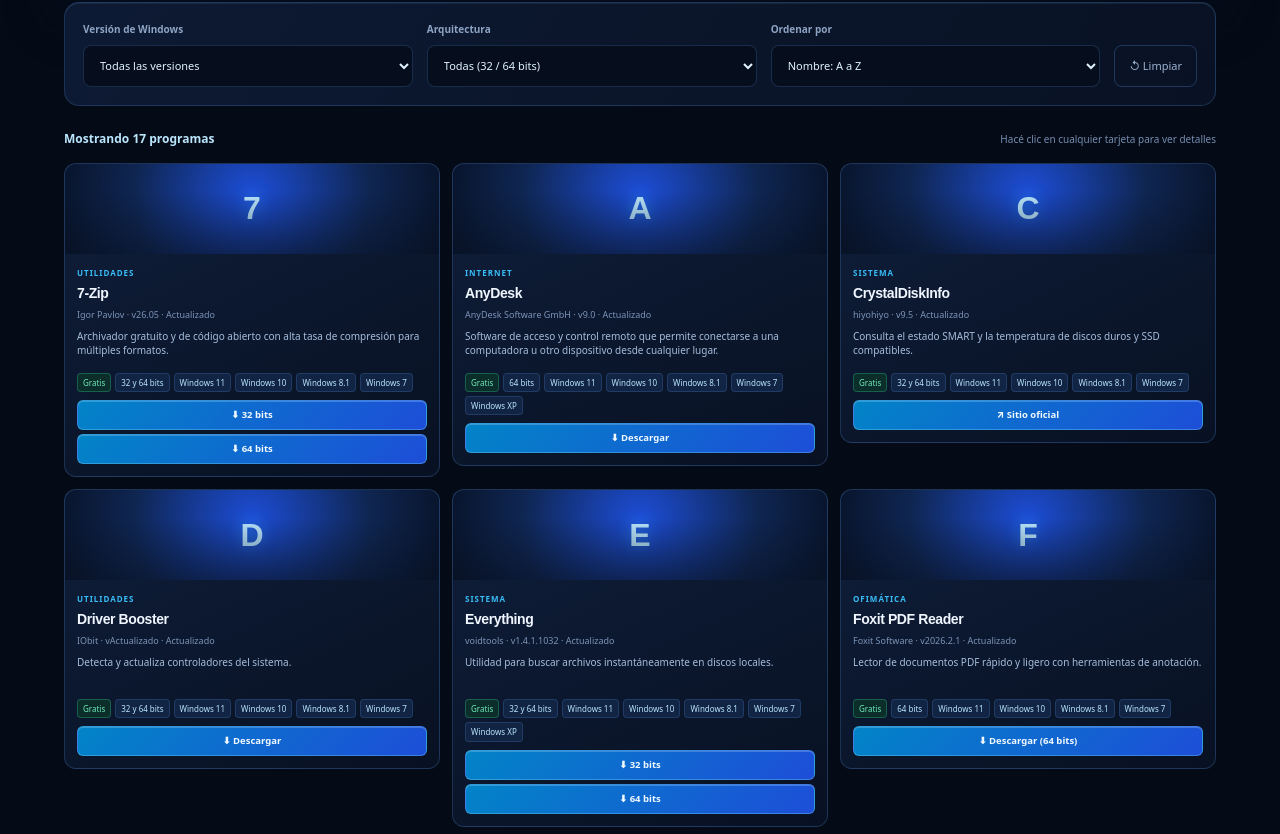
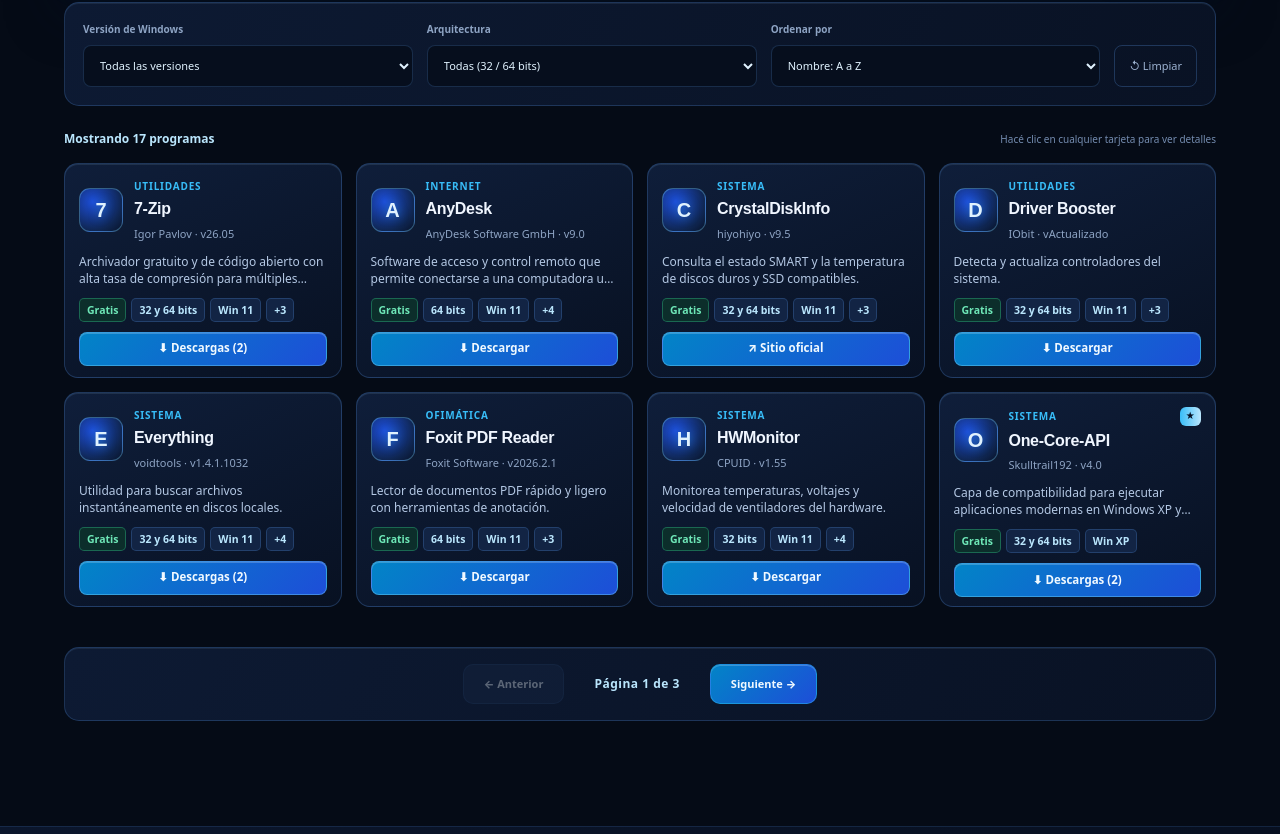
Before and after one commit to alejandromanrique22/nexus, a plain HTML site: page index.html in a window 1280 px wide. Shown: the part 1666-2500 px from the top of the page. Drawn offline with Linux system fonts and the light colour scheme.

Commit message:
Altura fija y tarjetas idénticas de 215px

```diff
--- a/css/styles.css
+++ b/css/styles.css
@@ -686,46 +686,58 @@ h1, h2, h3 {
   font-size: 10px;
 }
 
-/* Grilla y tarjetas optimizadas para compactar el tamaño y alineadas arriba */
+/* Grilla de 4 columnas y tarjetas compactas optimizadas */
 .program-grid {
   display: grid;
-  grid-template-columns: repeat(3, minmax(0, 1fr));
-  gap: 12px;
-  align-items: start;
+  grid-template-columns: repeat(4, minmax(0, 1fr));
+  gap: 14px;
+  align-items: stretch;
 }
 
 .program-card {
   min-width: 0;
+  height: 215px;
   display: flex;
   flex-direction: column;
   overflow: hidden;
-  border: 1px solid rgba(96, 165, 250, .22);
-  border-radius: 12px;
+  border: 1px solid rgba(96, 165, 250, .24);
+  border-radius: 14px;
   background: linear-gradient(155deg, #0f1e3a, #081122);
   box-shadow: inset 0 1px 0 rgba(186, 230, 253, .1);
-  transition: transform .22s, border-color .22s, box-shadow .22s;
+  transition: transform .2s, border-color .2s, box-shadow .2s;
 }
 
 .program-card:hover {
   transform: translateY(-3px);
-  border-color: rgba(56, 189, 248, .65);
-  box-shadow: 0 14px 35px rgba(0, 5, 15, .55), 0 0 20px rgba(56, 189, 248, .14);
+  border-color: rgba(56, 189, 248, .7);
+  box-shadow: 0 12px 30px rgba(0, 5, 15, .6), 0 0 18px rgba(56, 189, 248, .15);
+}
+
+.program-content {
+  padding: 14px;
+  display: flex;
+  flex-direction: column;
+  flex: 1;
+}
+
+.card-compact-header {
+  display: flex;
+  align-items: center;
+  gap: 11px;
+  margin-bottom: 10px;
 }
 
 .program-image {
-  height: 90px;
+  width: 44px;
+  height: 44px;
+  flex: none;
   position: relative;
   display: grid;
   place-items: center;
+  border-radius: 11px;
+  border: 1px solid rgba(125, 211, 252, .35);
   overflow: hidden;
-  background: radial-gradient(circle at 50% 35%, #1d4ed8, #0f2652 60%, #081329);
-}
-
-.program-image:after {
-  content: "";
-  position: absolute;
-  inset: 0;
-  background: linear-gradient(0deg, #08112288, transparent 70%);
+  background: radial-gradient(circle at 30% 30%, #1d4ed8, #0f2652 70%, #081329);
 }
 
 .program-image img {
@@ -738,90 +750,113 @@ h1, h2, h3 {
 
 .image-placeholder {
   font-family: Manrope, sans-serif;
-  font-size: 32px;
+  font-size: 20px;
   font-weight: 800;
-  color: #bae6fd;
-  text-shadow: 0 0 15px rgba(56, 189, 248, .45);
+  color: #e0f2fe;
+  text-shadow: 0 0 10px rgba(56, 189, 248, .5);
 }
 
-.featured-label {
-  position: absolute;
-  z-index: 2;
-  top: 8px;
-  left: 8px;
-  padding: 3px 7px;
-  border-radius: 20px;
-  background: linear-gradient(90deg, #38bdf8, #bae6fd);
-  color: #051024;
-  font-size: 7.5px;
-  font-weight: 900;
-  letter-spacing: .5px;
+.card-title-group {
+  min-width: 0;
+  flex: 1;
 }
 
-.program-content {
-  padding: 12px;
+.card-top-row {
+  display: flex;
+  align-items: center;
+  justify-content: space-between;
+  gap: 6px;
 }
 
 .program-category {
   color: #38bdf8;
-  font-size: 8px;
+  font-size: 10px;
   font-weight: 800;
-  letter-spacing: 1px;
+  letter-spacing: .8px;
   text-transform: uppercase;
 }
 
+.featured-label {
+  padding: 2px 6px;
+  border-radius: 6px;
+  background: linear-gradient(90deg, #38bdf8, #bae6fd);
+  color: #051024;
+  font-size: 9px;
+  font-weight: 900;
+  white-space: nowrap;
+}
+
 .program-content h3 {
-  font-size: 14px;
-  letter-spacing: -.4px;
-  margin: 3px 0;
+  font-size: 16px;
+  font-weight: 800;
+  letter-spacing: -.3px;
+  color: #f0f6ff;
+  margin: 2px 0;
+  white-space: nowrap;
+  overflow: hidden;
+  text-overflow: ellipsis;
 }
 
 .program-meta {
-  font-size: 9px;
-  color: #7c94b8;
-  margin-bottom: 6px;
+  font-size: 11px;
+  color: #8ea4c4;
+  white-space: nowrap;
+  overflow: hidden;
+  text-overflow: ellipsis;
 }
 
 .program-description {
-  min-height: 36px;
-  color: #a6bddb;
-  font-size: 10px;
+  color: #b4c8e4;
+  font-size: 12px;
   line-height: 1.45;
-  margin-bottom: 8px;
+  height: 35px;
+  margin-bottom: 10px;
+  display: -webkit-box;
+  -webkit-line-clamp: 2;
+  -webkit-box-orient: vertical;
+  overflow: hidden;
 }
 
 .badges {
   display: flex;
-  flex-wrap: wrap;
-  gap: 4px;
-  margin-bottom: 8px;
+  flex-wrap: nowrap;
+  overflow: hidden;
+  gap: 5px;
+  height: 24px;
+  margin-bottom: 10px;
 }
 
 .badge {
-  padding: 2px 5px;
-  border: 1px solid rgba(96, 165, 250, .18);
-  border-radius: 4px;
+  padding: 3px 7px;
+  border: 1px solid rgba(96, 165, 250, .22);
+  border-radius: 5px;
   background: #122444;
   color: #bae6fd;
-  font-size: 8px;
+  font-size: 10.5px;
+  font-weight: 600;
+  white-space: nowrap;
 }
 
 .badge-free {
-  border-color: rgba(52, 211, 153, .3);
+  border-color: rgba(52, 211, 153, .35);
   background: #0c2e2b;
   color: #6ee7b7;
 }
 
 .badge-paid {
-  border-color: rgba(251, 191, 36, .3);
+  border-color: rgba(251, 191, 36, .35);
   background: #2e2414;
   color: #fcd34d;
 }
 
 .program-actions {
   display: flex;
+  flex-direction: row;
+  flex-wrap: nowrap;
   gap: 6px;
-  margin-top: 6px;
+  margin-top: auto;
+  width: 100%;
+  height: 34px;
 }
 
 .download-button, .details-button {
@@ -829,25 +864,27 @@ h1, h2, h3 {
   flex: 1;
   align-items: center;
   justify-content: center;
-  min-height: 30px;
-  padding: 6px;
-  border-radius: 6px;
+  min-height: 34px;
+  padding: 6px 10px;
+  border-radius: 8px;
   text-align: center;
-  font-size: 9.5px;
+  font-size: 11.5px;
   font-weight: 800;
+  white-space: nowrap;
   transition: .2s;
 }
 
 .download-button {
-  border: 1px solid rgba(125, 211, 252, .35);
+  border: 1px solid rgba(125, 211, 252, .4);
   background: linear-gradient(135deg, #0284c7, #1d4ed8);
   color: #f0f9ff;
   box-shadow: inset 0 1px 0 rgba(255, 255, 255, .2);
+  cursor: pointer;
 }
 
 .download-button:hover {
   background: linear-gradient(135deg, #0ea5e9, #2563eb);
-  box-shadow: 0 0 15px rgba(56, 189, 248, .3);
+  box-shadow: 0 0 15px rgba(56, 189, 248, .35);
 }
 
 .download-button.disabled {
@@ -858,7 +895,7 @@ h1, h2, h3 {
 }
 
 .details-button {
-  border: 1px solid rgba(96, 165, 250, .24);
+  border: 1px solid rgba(96, 165, 250, .28);
   background: #132544;
   color: #bae6fd;
 }
@@ -1157,11 +1194,8 @@ h1, h2, h3 {
   padding: 0 10px;
 }
 
-@media (max-width: 900px) {
-  .hero-inner { gap: 25px; }
-  .hero-visual { transform: scale(.9); }
+@media (max-width: 1050px) {
   .program-grid { grid-template-columns: repeat(2, minmax(0, 1fr)); }
-  .feature-inner { gap: 40px; }
 }
 
 @media (max-width: 650px) {
@@ -1195,12 +1229,10 @@ h1, h2, h3 {
   .filter-field:last-of-type { grid-column: 1 / -1; }
   .reset-button { grid-column: 1 / -1; }
   .results-row > span { display: none; }
-  .program-grid, .feature-inner { grid-template-columns: 1fr; }
-  .program-grid { gap: 13px; }
-  .program-image { height: 160px; }
+  .program-grid { grid-template-columns: 1fr; gap: 12px; }
+  .feature-inner { grid-template-columns: 1fr; gap: 30px; }
   .feature-band { margin-top: 75px; padding: 60px 0; }
   .feature-copy h2 { font-size: 34px; }
-  .feature-inner { gap: 30px; }
   .closing { align-items: flex-start; flex-direction: column; padding-top: 60px; padding-bottom: 60px; }
   .footer-main { grid-template-columns: 1fr 1fr; gap: 28px; }
   .footer-brand { grid-column: 1 / -1; }
--- a/js/app.js
+++ b/js/app.js
@@ -16,7 +16,7 @@
     arch: "",
     sort: "nombre",
     currentPage: 1,
-    itemsPerPage: 6
+    itemsPerPage: 8
   };
 
   var elements = {
@@ -224,53 +224,77 @@
 
     var officialUrl = safeUrl(prog.urlOficial);
 
+    // VISTA MODAL: Muestra todos los links completos uno debajo del otro
+    if (isModal) {
+      var modalWrapper = createEl("div", "download-options");
       if (validLinks.length > 0) {
-      var wrapper = createEl(
-        "div",
-        isModal || validLinks.length > 1 ? "download-options" : "program-actions"
-      );
-
         validLinks.forEach(function (linkItem) {
           var anchor = createEl("a", "download-button", linkItem.etiqueta);
           anchor.href = linkItem.url;
           anchor.target = "_blank";
           anchor.rel = "noopener noreferrer";
-        anchor.addEventListener("click", function (e) {
-          e.stopPropagation();
+          modalWrapper.appendChild(anchor);
         });
-        wrapper.appendChild(anchor);
-      });
-
-      if (officialUrl && officialUrl !== validLinks[0].url) {
-        var siteBtn = createEl("a", isModal ? "download-button" : "details-button", "Sitio oficial");
+      }
+      if (officialUrl && (validLinks.length === 0 || officialUrl !== validLinks[0].url)) {
+        var siteBtn = createEl("a", validLinks.length > 0 ? "details-button" : "download-button", "↗ Sitio oficial");
         siteBtn.href = officialUrl;
         siteBtn.target = "_blank";
         siteBtn.rel = "noopener noreferrer";
-        siteBtn.addEventListener("click", function (e) {
+        modalWrapper.appendChild(siteBtn);
+      }
+      if (validLinks.length === 0 && !officialUrl) {
+        var disabledModal = createEl("span", "download-button disabled", "Descarga próximamente");
+        disabledModal.setAttribute("aria-disabled", "true");
+        modalWrapper.appendChild(disabledModal);
+      }
+      return modalWrapper;
+    }
+
+    // VISTA TARJETA: Siempre 1 sola fila fija de botones para mantener altura idéntica
+    var cardWrapper = createEl("div", "program-actions");
+
+    if (validLinks.length === 1) {
+      var singleAnchor = createEl("a", "download-button", "⬇ Descargar");
+      singleAnchor.href = validLinks[0].url;
+      singleAnchor.target = "_blank";
+      singleAnchor.rel = "noopener noreferrer";
+      singleAnchor.addEventListener("click", function (e) {
         e.stopPropagation();
       });
-        wrapper.appendChild(siteBtn);
+      cardWrapper.appendChild(singleAnchor);
+    } else if (validLinks.length > 1) {
+      var multiBtn = createEl("button", "download-button", "⬇ Descargas (" + validLinks.length + ")");
+      multiBtn.type = "button";
+      multiBtn.addEventListener("click", function (e) {
+        e.stopPropagation();
+        openProgramModal(prog);
+      });
+      cardWrapper.appendChild(multiBtn);
     }
 
-      return wrapper;
+    if (officialUrl && (validLinks.length === 0 || officialUrl !== validLinks[0].url)) {
+      var officialCardBtn = createEl(
+        "a",
+        validLinks.length > 0 ? "details-button" : "download-button",
+        validLinks.length > 0 ? "Web" : "↗ Sitio oficial"
+      );
+      officialCardBtn.href = officialUrl;
+      officialCardBtn.target = "_blank";
+      officialCardBtn.rel = "noopener noreferrer";
+      officialCardBtn.addEventListener("click", function (e) {
+        e.stopPropagation();
+      });
+      cardWrapper.appendChild(officialCardBtn);
     }
 
-    var actions = createEl("div", isModal ? "download-options" : "program-actions");
-    if (officialUrl) {
-      var officialBtn = createEl("a", "download-button", "↗ Sitio oficial");
-      officialBtn.href = officialUrl;
-      officialBtn.target = "_blank";
-      officialBtn.rel = "noopener noreferrer";
-      officialBtn.addEventListener("click", function (e) {
-        e.stopPropagation();
-      });
-      actions.appendChild(officialBtn);
-    } else {
-      var disabledBtn = createEl("span", "download-button disabled", "Descarga próximamente");
-      disabledBtn.setAttribute("aria-disabled", "true");
-      actions.appendChild(disabledBtn);
+    if (validLinks.length === 0 && !officialUrl) {
+      var disabledCardBtn = createEl("span", "download-button disabled", "Próximamente");
+      disabledCardBtn.setAttribute("aria-disabled", "true");
+      cardWrapper.appendChild(disabledCardBtn);
     }
-    return actions;
+
+    return cardWrapper;
   }
 
   function createProgramCard(prog) {
@@ -281,50 +305,50 @@
     });
     card.style.cursor = "pointer";
 
-    var imageBox = createEl("div", "program-image");
+    var content = createEl("div", "program-content");
+
+    var header = createEl("div", "card-compact-header");
+
+    var iconBox = createEl("div", "program-image");
     var initial = (prog.nombre || "?").charAt(0).toUpperCase();
     var placeholder = createEl("span", "image-placeholder", initial);
     placeholder.setAttribute("aria-hidden", "true");
-    imageBox.appendChild(placeholder);
+    iconBox.appendChild(placeholder);
 
     var imgSrc = safeAssetPath(prog.imagen);
     if (imgSrc) {
       var img = document.createElement("img");
       img.src = imgSrc;
-      img.alt = "Vista previa de " + prog.nombre;
+      img.alt = "Icono de " + prog.nombre;
       img.loading = "lazy";
       img.addEventListener("error", function () {
         img.remove();
       });
-      imageBox.appendChild(img);
+      iconBox.appendChild(img);
     }
 
+    var titleGroup = createEl("div", "card-title-group");
+    var topRow = createEl("div", "card-top-row");
+    topRow.appendChild(createEl("span", "program-category", prog.categoria || "Software"));
     if (prog.destacado === true) {
-      imageBox.appendChild(createEl("span", "featured-label", "DESTACADO"));
+      topRow.appendChild(createEl("span", "featured-label", "★"));
     }
-
-    card.appendChild(imageBox);
-
-    var content = createEl("div", "program-content");
-    content.appendChild(createEl("div", "program-category", prog.categoria || "Software"));
-    content.appendChild(createEl("h3", "", prog.nombre));
+    titleGroup.appendChild(topRow);
+    titleGroup.appendChild(createEl("h3", "", prog.nombre));
 
     var metaParts = [];
-    if (prog.editor) {
-      metaParts.push(prog.editor);
-    }
-    if (prog.version) {
-      metaParts.push("v" + prog.version.replace(/^v/i, ""));
-    }
-    if (prog.tamano) {
-      metaParts.push(prog.tamano);
-    }
-    if (metaParts.length > 0) {
-      content.appendChild(createEl("div", "program-meta", metaParts.join(" · ")));
-    }
+    if (prog.editor) metaParts.push(prog.editor);
+    if (prog.version) metaParts.push("v" + prog.version.replace(/^v/i, ""));
+    titleGroup.appendChild(createEl("div", "program-meta", metaParts.join(" · ") || "Software Windows"));
 
-    content.appendChild(createEl("p", "program-description", prog.descripcion));
+    header.appendChild(iconBox);
+    header.appendChild(titleGroup);
+    content.appendChild(header);
 
+    // Descripción con altura fija de 2 líneas
+    content.appendChild(createEl("p", "program-description", prog.descripcion || "Herramienta disponible para Windows."));
+
+    // Badges en una sola fila fija
     var badges = createEl("div", "badges");
     if (prog.precio) {
       var priceClass = "badge";
@@ -340,12 +364,12 @@
       badges.appendChild(createEl("span", "badge", prog.arquitectura));
     }
 
-    if (Array.isArray(prog.sistemas)) {
-      prog.sistemas.forEach(function (sys) {
-        if (typeof sys === "string" && sys.trim()) {
-          badges.appendChild(createEl("span", "badge", sys.trim()));
+    if (Array.isArray(prog.sistemas) && prog.sistemas.length > 0) {
+      var firstSys = prog.sistemas[0].trim().replace("Windows ", "Win ");
+      badges.appendChild(createEl("span", "badge", firstSys));
+      if (prog.sistemas.length > 1) {
+        badges.appendChild(createEl("span", "badge", "+" + (prog.sistemas.length - 1)));
       }
-      });
     }
 
     content.appendChild(badges);
```
Also changed, not shown: index.html (+1 -1 lines). Lines whose indentation alone changed are shown as unchanged.
